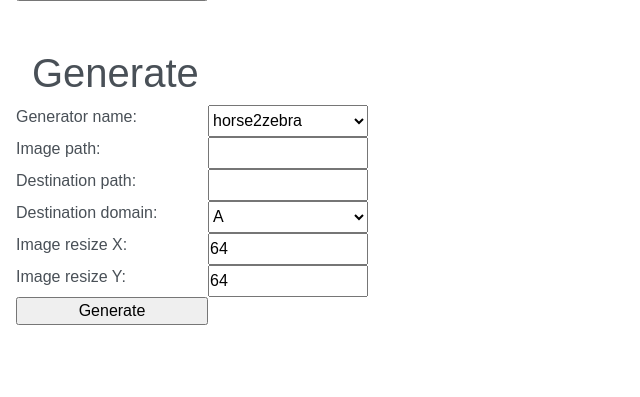
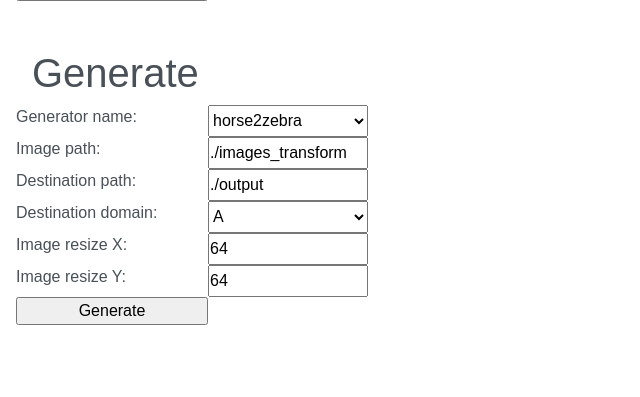
Before and after one commit to GonzaloRomeroR/agro_cycle_gan_ui, a Flask app: page / in a window 1280 px wide. Shown: the part 581-978 px from the top of the page, without its empty margins (0-640 px from the left). Run offline with Flask 2, Linux system fonts and the light colour scheme.

Commit message:
Improve folder structure

```diff
--- a/application.py
+++ b/application.py
@@ -100,6 +100,8 @@ def generate():
         )
 
         for line in iter(proc.stdout.readline, ""):
+            if proc.poll() is None:
+                return "Finished"
             yield line.rstrip().decode("utf-8") + "<br/>\n"
 
     return Response(
--- a/templates/index.html
+++ b/templates/index.html
@@ -81,11 +81,11 @@
         </select>
 
         <label for="GET-name" class="grid-item"> Image path:</label>
-        <input type="text" class="grid-item" id="GET-name" name="images_path">
-        <!--<input type="file" name="dest_path" webkitdirectory directory multiple />-->
+        <input type="text" class="grid-item" id="GET-name" name="images_path" value="./images_transform">
+        <!--<input type="file" name="images_path" webkitdirectory directory multiple />-->
 
         <label for="GET-name" class="grid-item"> Destination path:</label>
-        <input type="text" class="grid-item" id="GET-name" name="dest_path">
+        <input type="text" class="grid-item" id="GET-name" name="dest_path" value="./output">
 
         <label for="GET-name" class="grid-item"> Destination domain:</label>
         <select name="dest_domain" class="grid-item" id="dataset">
```
Also changed, not shown: 2 other files.
